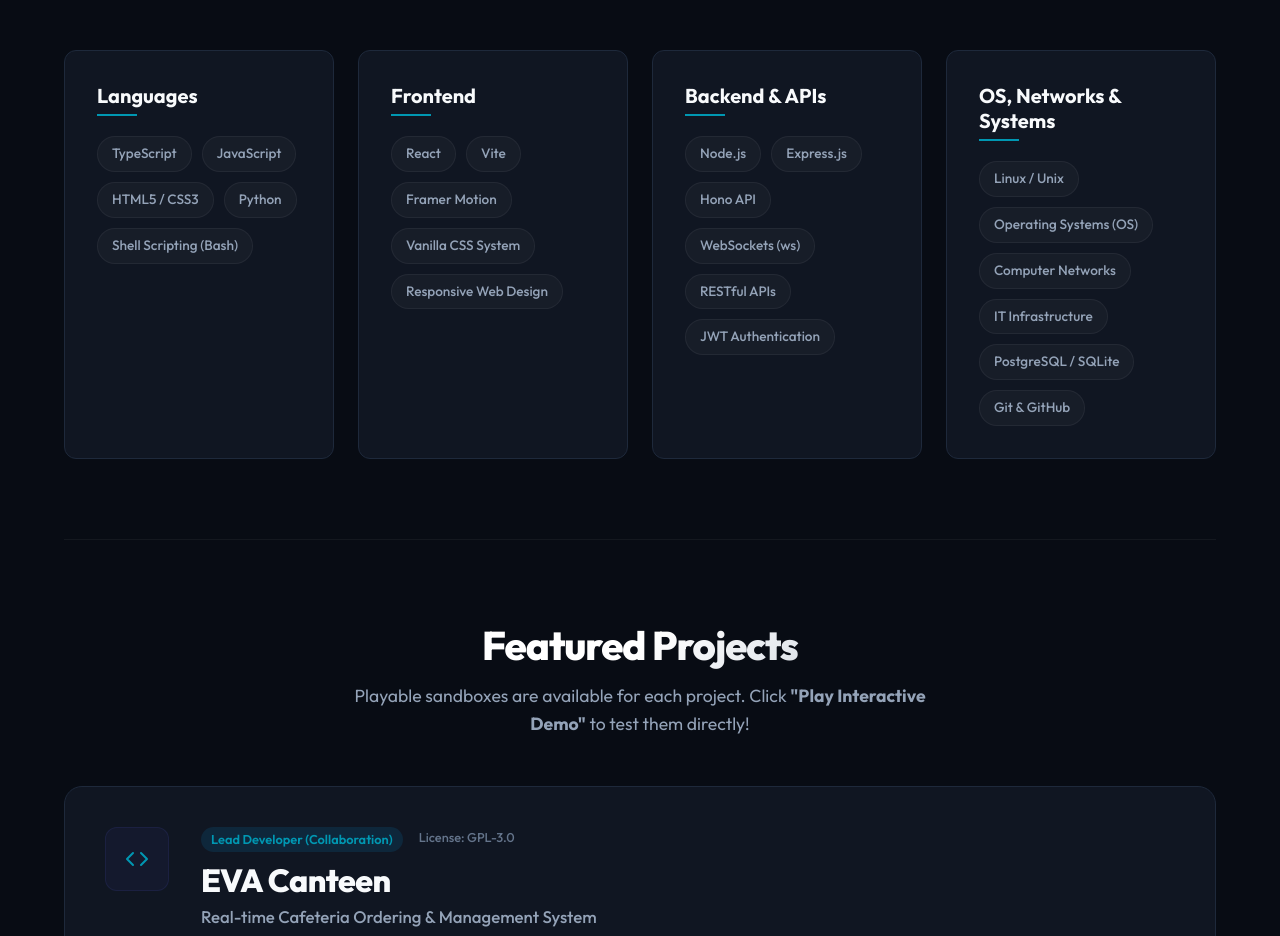
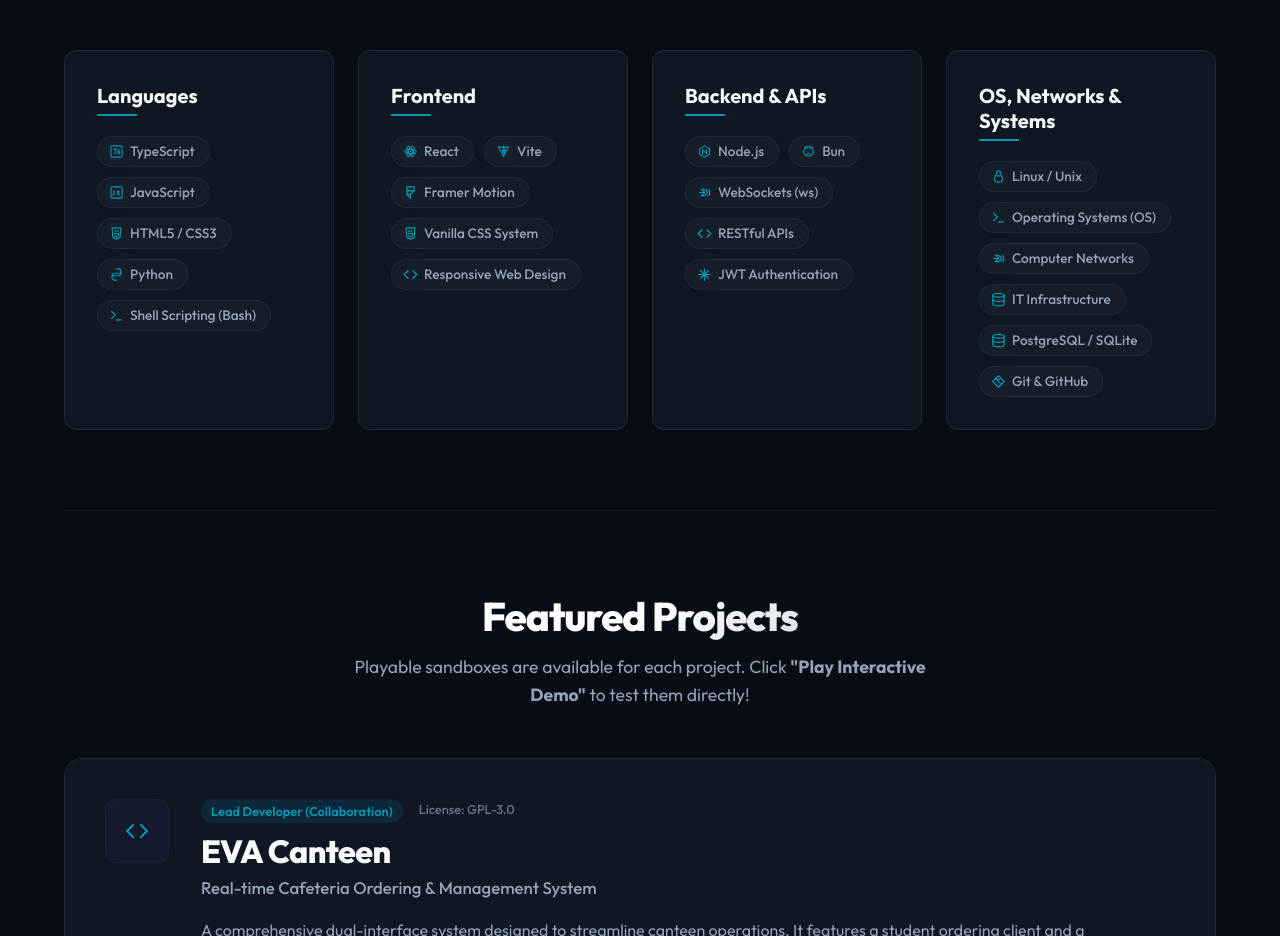
Before and after one commit to e6ad2020/portfolio, a React (Vite) app: page / in a window 1280 px wide. Shown: the part 882-1818 px from the top of the page. Built offline with nearby package versions, Linux system fonts and the light colour scheme.

Commit message:
feat: add dynamic technology icons to skill tags and update package management to Bun

```diff
--- a/package.json
+++ b/package.json
@@ -33,6 +33,7 @@
 		"wrangler": "4.56.0"
 	},
 	"private": true,
+	"packageManager": "bun@1.3.14",
 	"scripts": {
 		"build": "tsc -b && vite build",
 		"cf-typegen": "wrangler types",
--- a/src/react-app/App.css
+++ b/src/react-app/App.css
@@ -266,18 +266,28 @@
 }
 
 .tag {
+	display: inline-flex;
+	align-items: center;
+	gap: 6px;
 	font-size: 0.85rem;
 	font-weight: 500;
 	background-color: rgba(255, 255, 255, 0.03);
 	color: var(--text-secondary);
-	padding: 6px 14px;
+	padding: 7px 14px 7px 11px;
 	border-radius: var(--radius-full);
 	border: 1px solid rgba(255, 255, 255, 0.05);
+	line-height: 1;
 }
 
 .tag:hover {
 	color: var(--text-primary);
 	border-color: var(--text-muted);
+}
+
+.tag-icon {
+	flex: 0 0 auto;
+	color: var(--color-brand);
+	filter: drop-shadow(0 0 8px rgba(0, 151, 178, 0.25));
 }
 
 /* Projects Section */
--- a/src/react-app/App.tsx
+++ b/src/react-app/App.tsx
@@ -12,7 +12,20 @@ import {
 	TerminalIcon,
 	EnvelopeIcon,
 	ChevronDownIcon,
-	SparklesIcon
+	SparklesIcon,
+	TypeScriptLogoIcon,
+	JavaScriptLogoIcon,
+	HtmlCssLogoIcon,
+	PythonLogoIcon,
+	ReactLogoIcon,
+	ViteLogoIcon,
+	FramerLogoIcon,
+	NodeLogoIcon,
+	BunLogoIcon,
+	WebSocketLogoIcon,
+	JwtLogoIcon,
+	LinuxLogoIcon,
+	GitLogoIcon
 } from "./assets/icons";
 import "./App.css";
 
@@ -31,6 +44,41 @@ interface Project {
 
 function App() {
 	const [activeDemo, setActiveDemo] = useState<string | null>(null);
+
+	const techIcons: Record<string, React.ComponentType<{ size?: number; className?: string }>> = {
+		TypeScript: TypeScriptLogoIcon,
+		JavaScript: JavaScriptLogoIcon,
+		"HTML5 / CSS3": HtmlCssLogoIcon,
+		Python: PythonLogoIcon,
+		"Shell Scripting (Bash)": TerminalIcon,
+		React: ReactLogoIcon,
+		Vite: ViteLogoIcon,
+		"Framer Motion": FramerLogoIcon,
+		"Vanilla CSS System": HtmlCssLogoIcon,
+		"Responsive Web Design": CodeIcon,
+		"Node.js": NodeLogoIcon,
+		Bun: BunLogoIcon,
+		"WebSockets (ws)": WebSocketLogoIcon,
+		"RESTful APIs": CodeIcon,
+		"JWT Authentication": JwtLogoIcon,
+		"Linux / Unix": LinuxLogoIcon,
+		"Operating Systems (OS)": TerminalIcon,
+		"Computer Networks": WebSocketLogoIcon,
+		"IT Infrastructure": DatabaseIcon,
+		"PostgreSQL / SQLite": DatabaseIcon,
+		"Git & GitHub": GitLogoIcon
+	};
+
+	const renderSkillTag = (tech: string) => {
+		const TechIcon = techIcons[tech] ?? CodeIcon;
+
+		return (
+			<span className="tag" key={tech}>
+				<TechIcon size={15} className="tag-icon" />
+				<span>{tech}</span>
+			</span>
+		);
+	};
 
 	const projects: Project[] = [
 		{
@@ -187,46 +235,28 @@ function App() {
 						<div className="skills-card">
 							<h3>Languages</h3>
 							<div className="tags-container">
-								<span className="tag">TypeScript</span>
-								<span className="tag">JavaScript</span>
-								<span className="tag">HTML5 / CSS3</span>
-								<span className="tag">Python</span>
-								<span className="tag">Shell Scripting (Bash)</span>
+								{["TypeScript", "JavaScript", "HTML5 / CSS3", "Python", "Shell Scripting (Bash)"].map(renderSkillTag)}
 							</div>
 						</div>
 
 						<div className="skills-card">
 							<h3>Frontend</h3>
 							<div className="tags-container">
-								<span className="tag">React</span>
-								<span className="tag">Vite</span>
-								<span className="tag">Framer Motion</span>
-								<span className="tag">Vanilla CSS System</span>
-								<span className="tag">Responsive Web Design</span>
+								{["React", "Vite", "Framer Motion", "Vanilla CSS System", "Responsive Web Design"].map(renderSkillTag)}
 							</div>
 						</div>
 
 						<div className="skills-card">
 							<h3>Backend &amp; APIs</h3>
 							<div className="tags-container">
-								<span className="tag">Node.js</span>
-								<span className="tag">Express.js</span>
-								<span className="tag">Hono API</span>
-								<span className="tag">WebSockets (ws)</span>
-								<span className="tag">RESTful APIs</span>
-								<span className="tag">JWT Authentication</span>
+								{["Node.js", "Bun", "WebSockets (ws)", "RESTful APIs", "JWT Authentication"].map(renderSkillTag)}
 							</div>
 						</div>
 
 						<div className="skills-card">
 							<h3>OS, Networks &amp; Systems</h3>
 							<div className="tags-container">
-								<span className="tag">Linux / Unix</span>
-								<span className="tag">Operating Systems (OS)</span>
-								<span className="tag">Computer Networks</span>
-								<span className="tag">IT Infrastructure</span>
-								<span className="tag">PostgreSQL / SQLite</span>
-								<span className="tag">Git &amp; GitHub</span>
+								{["Linux / Unix", "Operating Systems (OS)", "Computer Networks", "IT Infrastructure", "PostgreSQL / SQLite", "Git & GitHub"].map(renderSkillTag)}
 							</div>
 						</div>
 					</div>
--- a/src/react-app/assets/icons.tsx
+++ b/src/react-app/assets/icons.tsx
@@ -5,6 +5,161 @@ interface IconProps {
 	className?: string;
 	onClick?: () => void;
 }
+
+const TechSvg: React.FC<IconProps & { children: React.ReactNode; fill?: string }> = ({
+	size = 18,
+	className,
+	children,
+	fill = "none"
+}) => (
+	<svg
+		xmlns="http://www.w3.org/2000/svg"
+		width={size}
+		height={size}
+		viewBox="0 0 24 24"
+		fill={fill}
+		stroke="currentColor"
+		strokeWidth="1.8"
+		strokeLinecap="round"
+		strokeLinejoin="round"
+		className={className}
+		aria-hidden="true"
+	>
+		{children}
+	</svg>
+);
+
+export const TypeScriptLogoIcon: React.FC<IconProps> = (props) => (
+	<TechSvg {...props}>
+		<rect x="3" y="3" width="18" height="18" rx="2" />
+		<path d="M7 8h6" />
+		<path d="M10 8v8" />
+		<path d="M14 15c.8.7 2.7.8 3.2-.1.4-.8-.1-1.5-1.5-1.9-1.4-.4-1.9-1.2-1.4-2 .5-.9 2.1-1 3-.3" />
+	</TechSvg>
+);
+
+export const JavaScriptLogoIcon: React.FC<IconProps> = (props) => (
+	<TechSvg {...props}>
+		<rect x="3" y="3" width="18" height="18" rx="2" />
+		<path d="M8 9v5.2c0 1.5-.9 2-2.1 1.4" />
+		<path d="M13 15c.8.7 2.7.8 3.2-.1.4-.8-.1-1.5-1.5-1.9-1.4-.4-1.9-1.2-1.4-2 .5-.9 2.1-1 3-.3" />
+	</TechSvg>
+);
+
+export const HtmlCssLogoIcon: React.FC<IconProps> = (props) => (
+	<TechSvg {...props}>
+		<path d="M5 3h14l-1.2 15.2L12 21l-5.8-2.8L5 3Z" />
+		<path d="M9 8h6" />
+		<path d="M8.5 12h7l-.4 3.6L12 17l-3.1-1.4" />
+	</TechSvg>
+);
+
+export const PythonLogoIcon: React.FC<IconProps> = (props) => (
+	<TechSvg {...props}>
+		<path d="M12 3h3.2A3.8 3.8 0 0 1 19 6.8V10H8.8A3.8 3.8 0 0 0 5 13.8V15" />
+		<path d="M12 21H8.8A3.8 3.8 0 0 1 5 17.2V14h10.2A3.8 3.8 0 0 0 19 10.2V9" />
+		<circle cx="14.5" cy="6.5" r=".6" fill="currentColor" stroke="none" />
+		<circle cx="9.5" cy="17.5" r=".6" fill="currentColor" stroke="none" />
+	</TechSvg>
+);
+
+export const ReactLogoIcon: React.FC<IconProps> = (props) => (
+	<TechSvg {...props}>
+		<ellipse cx="12" cy="12" rx="9" ry="3.7" />
+		<ellipse cx="12" cy="12" rx="9" ry="3.7" transform="rotate(60 12 12)" />
+		<ellipse cx="12" cy="12" rx="9" ry="3.7" transform="rotate(120 12 12)" />
+		<circle cx="12" cy="12" r="1.2" fill="currentColor" stroke="none" />
+	</TechSvg>
+);
+
+export const ViteLogoIcon: React.FC<IconProps> = (props) => (
+	<TechSvg {...props}>
+		<path d="M4 4.5 12 20l8-15.5-7.2 1.3L12 3 11.2 5.8 4 4.5Z" />
+		<path d="m12 8-2.2 4h3L11.6 16 16 10h-3l1-2h-2Z" />
+	</TechSvg>
+);
+
+export const FramerLogoIcon: React.FC<IconProps> = (props) => (
+	<TechSvg {...props}>
+		<path d="M6 3h12v6H6V3Z" />
+		<path d="M6 9h12l-6 6H6V9Z" />
+		<path d="M6 15h6v6l-6-6Z" />
+	</TechSvg>
+);
+
+export const NodeLogoIcon: React.FC<IconProps> = (props) => (
+	<TechSvg {...props}>
+		<path d="M12 3 20 7.5v9L12 21l-8-4.5v-9L12 3Z" />
+		<path d="M9 15V9l6 6V9" />
+	</TechSvg>
+);
+
+export const ExpressLogoIcon: React.FC<IconProps> = (props) => (
+	<TechSvg {...props}>
+		<path d="M4 16V8h6" />
+		<path d="M4 12h5" />
+		<path d="m13 9 7 7" />
+		<path d="m20 9-7 7" />
+	</TechSvg>
+);
+
+export const HonoLogoIcon: React.FC<IconProps> = (props) => (
+	<TechSvg {...props}>
+		<path d="M12 3c3.4 3.4 6 6.2 6 10a6 6 0 0 1-12 0c0-2.5 1.3-4.3 3.1-6.2.2 2.4 1.7 3.6 2.9 4.2V3Z" />
+		<path d="M9.5 15a2.5 2.5 0 0 0 5 0c0-1.6-1.1-2.7-2.5-4-1.4 1.3-2.5 2.4-2.5 4Z" />
+	</TechSvg>
+);
+
+export const BunLogoIcon: React.FC<IconProps> = (props) => (
+	<TechSvg {...props}>
+		<path d="M4.5 11.7C4.5 7.5 7.9 4.8 12 4.8s7.5 2.7 7.5 6.9c0 4.4-3.1 7.5-7.5 7.5s-7.5-3.1-7.5-7.5Z" />
+		<path d="M7.6 7.2 5.7 5.1" />
+		<path d="M10 6 9.2 3.5" />
+		<path d="M14 6l.8-2.5" />
+		<path d="M16.4 7.2l1.9-2.1" />
+		<circle cx="9.2" cy="12" r=".6" fill="currentColor" stroke="none" />
+		<circle cx="14.8" cy="12" r=".6" fill="currentColor" stroke="none" />
+		<path d="M10 15c1.1.7 2.9.7 4 0" />
+	</TechSvg>
+);
+
+export const WebSocketLogoIcon: React.FC<IconProps> = (props) => (
+	<TechSvg {...props}>
+		<path d="M7 7h5l5 5-5 5H7l5-5-5-5Z" />
+		<path d="M4 12h8" />
+		<path d="M16 8h4v8h-4" />
+	</TechSvg>
+);
+
+export const JwtLogoIcon: React.FC<IconProps> = (props) => (
+	<TechSvg {...props}>
+		<path d="M12 3v18" />
+		<path d="M3 12h18" />
+		<path d="m5.6 5.6 12.8 12.8" />
+		<path d="m18.4 5.6-12.8 12.8" />
+		<circle cx="12" cy="12" r="2.5" />
+	</TechSvg>
+);
+
+export const LinuxLogoIcon: React.FC<IconProps> = (props) => (
+	<TechSvg {...props}>
+		<path d="M12 3c-2 0-3.4 1.6-3.4 4.1 0 1.5-.4 2.4-1.3 3.8-.8 1.2-1.8 2.9-1.8 5.1 0 3.1 2.7 5 6.5 5s6.5-1.9 6.5-5c0-2.2-1-3.9-1.8-5.1-.9-1.4-1.3-2.3-1.3-3.8C15.4 4.6 14 3 12 3Z" />
+		<circle cx="10.5" cy="7.3" r=".5" fill="currentColor" stroke="none" />
+		<circle cx="13.5" cy="7.3" r=".5" fill="currentColor" stroke="none" />
+		<path d="M10 11h4" />
+	</TechSvg>
+);
+
+export const GitLogoIcon: React.FC<IconProps> = (props) => (
+	<TechSvg {...props}>
+		<path d="M12 2.8 21.2 12 12 21.2 2.8 12 12 2.8Z" />
+		<path d="M8.5 8.5 15.5 15.5" />
+		<path d="M8.5 8.5h5" />
+		<circle cx="8.5" cy="8.5" r="1" fill="currentColor" stroke="none" />
+		<circle cx="15.5" cy="15.5" r="1" fill="currentColor" stroke="none" />
+		<circle cx="13.5" cy="8.5" r="1" fill="currentColor" stroke="none" />
+	</TechSvg>
+);
 
 export const GitHubIcon: React.FC<IconProps> = ({ size = 20, className, onClick }) => (
 	<svg
```
Also changed, not shown: 1 other file (tests, documents, lock files or other folders).
